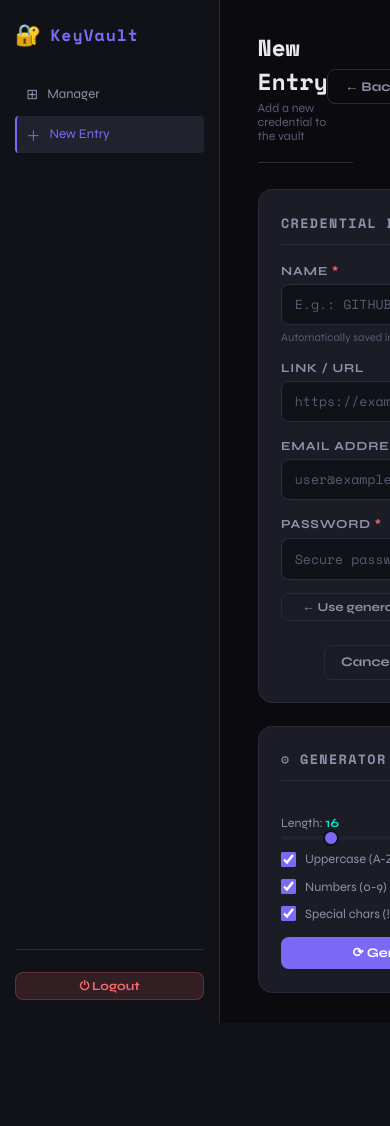
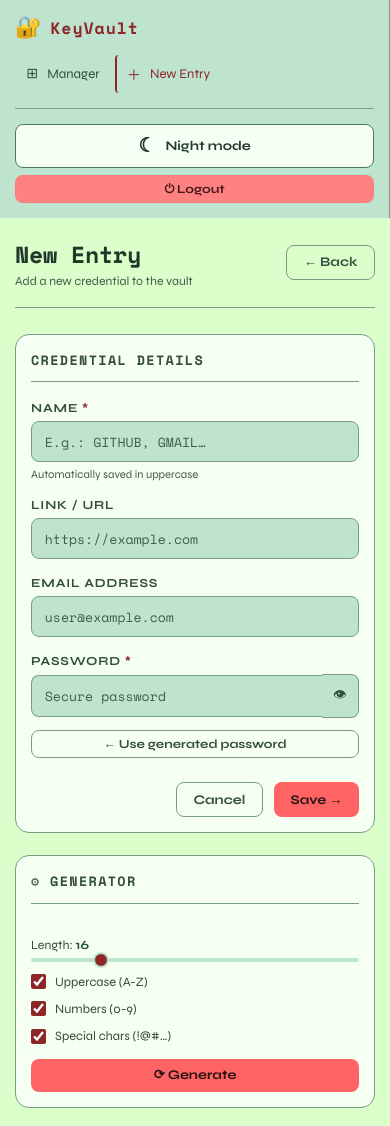
Before and after one commit to ElectronicAG/Password_Manager, a Flask app: page /add in a window 390 px wide. Before the commit the page ends 1023 px from the top, so only its background shows below. Run offline with Flask 3, Linux system fonts and the light colour scheme; the visitor is signed in with stand-in values (Sample User, id 1).

Commit message:
Version 2 pass

```diff
--- a/password_manager/src/password_manager/static/style.css
+++ b/password_manager/src/password_manager/static/style.css
@@ -1,26 +1,41 @@
 /* ═══════════════════════════════════════════════════════════
    KeyVault — style.css
-   Aesthetic: dark terminal · monospace precision · neon accents
+   Day and night themes · coral and mint / charcoal and citrus
    ═══════════════════════════════════════════════════════════ */
 
 /* ── Variables ─────────────────────────────────────────────── */
-:root {
-  --bg:         #0a0a0f;
-  --bg2:        #111118;
-  --bg3:        #18181f;
-  --surface:    #1c1c26;
-  --surface2:   #22222e;
-  --border:     #2a2a3a;
-  --border2:    #3a3a50;
-
-  --accent:     #7c6af7;        /* violet */
-  --accent2:    #00e5c8;        /* cyan  */
-  --accent3:    #f76a6a;        /* red   */
-  --accent4:    #f7c46a;        /* amber */
-
-  --text:       #e8e8f0;
-  --text2:      #9090a8;
-  --text3:      #5a5a72;
+:root,
+:root[data-theme="day"] {
+  color-scheme: light;
+  /* Requested day palette, with darker text tones for readability. */
+  --palette-1: #FF8282;
+  --palette-2: #FF6363;
+  --palette-3: #BEE4D0;
+  --palette-4: #DBFFCB;
+  --bg: #DBFFCB;
+  --bg2: #BEE4D0;
+  --bg3: #e8f8e7;
+  --surface: #f6fff3;
+  --surface2: #BEE4D0;
+  --border: #789d84;
+  --border2: #52765e;
+  --accent: #8d2727;
+  --accent2: #24563b;
+  --accent3: #8d2727;
+  --accent4: #69400c;
+  --text: #20372a;
+  --text2: #334e3c;
+  --text3: #405e48;
+  --primary-bg: #FF6363;
+  --primary-text: #281313;
+  --primary-hover: #FF8282;
+  --accent-rgb: 255, 99, 99;
+  --success-rgb: 36, 86, 59;
+  --danger-rgb: 255, 99, 99;
+  --warning-rgb: 105, 64, 12;
+  --danger-bg: #FF8282;
+  --danger-text: #461919;
+  --shadow: 0 24px 80px rgba(32, 55, 42, 0.16);
 
   --font-mono:  'Space Mono', monospace;
   --font-ui:    'Syne', sans-serif;
@@ -361,13 +409,14 @@ a { color: inherit; text-decoration: none; }
 .btn:active { opacity: 1; transform: scale(0.98); }
 
 .btn-primary {
-  background: var(--accent);
-  color: #fff;
+  background: var(--primary-bg);
+  color: var(--primary-text);
 }
 
 .btn-primary:hover {
+  background: var(--primary-hover);
   opacity: 1;
-  box-shadow: 0 0 16px rgba(124,106,247,0.45);
+  box-shadow: 0 0 16px rgba(var(--accent-rgb),0.45);
 }
 
 .btn-ghost {
@@ -388,12 +437,12 @@ a { color: inherit; text-decoration: none; }
 .btn-outline:hover { border-color: var(--accent2); color: var(--accent2); }
 
 .btn-danger {
-  background: rgba(247,106,106,0.15);
+  background: rgba(var(--danger-rgb),0.15);
   color: var(--accent3);
-  border: 1px solid rgba(247,106,106,0.25);
+  border: 1px solid rgba(var(--danger-rgb),0.25);
 }
 
-.btn-danger:hover { background: rgba(247,106,106,0.25); opacity: 1; }
+.btn-danger:hover { background: rgba(var(--danger-rgb),0.25); opacity: 1; }
 
 .btn-sm  { padding: 0.4rem 0.8rem; font-size: 0.82rem; }
 .btn-xs  { padding: 0.28rem 0.6rem; font-size: 0.78rem; }
@@ -892,3 +941,48 @@ body.login-body {
 ::-webkit-scrollbar-track { background: var(--bg2); }
 ::-webkit-scrollbar-thumb { background: var(--border2); border-radius: 3px; }
 ::-webkit-scrollbar-thumb:hover { background: var(--text3); }
+
+/* Theme selector and shared accessibility refinements. */
+.theme-toggle {
+  min-height: 44px;
+  gap: 0.65rem;
+  color: var(--text);
+  background: var(--surface);
+  border: 1px solid var(--border2);
+}
+.theme-toggle [data-theme-icon] { font-size: 1.3rem; line-height: 1; }
+.sidebar-actions .theme-toggle { width: 100%; }
+.login-container > .theme-toggle { display: flex; margin: 0 0 1.25rem auto; }
+.btn-danger { background: var(--danger-bg); color: var(--danger-text); }
+.btn-danger:hover { background: var(--danger-bg); filter: brightness(1.08); }
+:where(a, button, input, select, label):focus-visible {
+  outline: 3px solid var(--accent);
+  outline-offset: 3px;
+}
+.slider-row input[type=range]::-moz-range-thumb {
+  width: 14px;
+  height: 14px;
+  background: var(--accent);
+  border: 2px solid var(--bg2);
+  border-radius: 50%;
+}
+body.login-body { overflow: auto; padding: 1rem; }
+.login-container { width: min(100%, 380px); }
+.input-reveal input { min-width: 0; }
+@media (max-width: 700px) {
+  body:not(.login-body) { flex-direction: column; }
+  .sidebar { position: static; width: 100%; min-height: auto; padding: 1rem; }
+  .sidebar-brand { margin-bottom: 1rem; }
+  .sidebar-nav { flex-direction: row; flex-wrap: wrap; }
+  .sidebar-actions { margin-top: 1rem; padding-top: 1rem; }
+  .main { max-width: 100%; width: 100%; padding: 1.25rem 1rem; }
+  .page-header { gap: 1rem; flex-wrap: wrap; }
+  .search-bar { flex-wrap: wrap; }
+  .search-input-wrap { flex-basis: 100%; }
+  .form-layout { min-width: 0; }
+  .card { min-width: 0; padding: 1rem; }
+  .hist-entry, .pw-history-header { flex-wrap: wrap; }
+}
+@media (prefers-reduced-motion: reduce) {
+  *, *::before, *::after { animation: none !important; transition: none !important; }
+}
--- /dev/null
+++ b/password_manager/src/password_manager/static/theme.js
@@ -0,0 +1,46 @@
+/* Apply the theme before the stylesheet loads to prevent a color flash. */
+(() => {
+  'use strict';
+  const key = 'keyvault-theme';
+  const root = document.documentElement;
+  const system = window.matchMedia('(prefers-color-scheme: dark)');
+  const isTheme = value => value === 'day' || value === 'night';
+  let preference = null;
+  try {
+    const saved = localStorage.getItem(key);
+    if (isTheme(saved)) preference = saved;
+  } catch (_) { /* The selector also works when storage is unavailable. */ }
+
+  function apply(theme) {
+    root.dataset.theme = theme;
+    root.style.colorScheme = theme === 'night' ? 'dark' : 'light';
+    const night = theme === 'night';
+    document.querySelectorAll('[data-theme-toggle]').forEach(button => {
+      button.querySelector('[data-theme-icon]').textContent = night ? '☀' : '☾';
+      button.querySelector('[data-theme-label]').textContent = night ? 'Day mode' : 'Night mode';
+      button.setAttribute('aria-label', night ? 'Switch to day mode' : 'Switch to night mode');
+      button.title = night ? 'Switch to day mode' : 'Switch to night mode';
+    });
+  }
+
+  const preferred = () => preference || (system.matches ? 'night' : 'day');
+  apply(preferred());
+  document.addEventListener('DOMContentLoaded', () => {
+    apply(preferred());
+    document.querySelectorAll('[data-theme-toggle]').forEach(button => {
+      button.addEventListener('click', () => {
+        preference = root.dataset.theme === 'night' ? 'day' : 'night';
+        try { localStorage.setItem(key, preference); } catch (_) { /* In-memory fallback. */ }
+        apply(preference);
+      });
+    });
+  });
+  system.addEventListener('change', () => {
+    if (!preference) apply(preferred());
+  });
+  window.addEventListener('storage', event => {
+    if (event.key !== key && event.key !== null) return;
+    preference = isTheme(event.newValue) ? event.newValue : null;
+    apply(preferred());
+  });
+})();
--- a/password_manager/src/password_manager/templates/add.html
+++ b/password_manager/src/password_manager/templates/add.html
@@ -6,6 +6,7 @@
   <title>KeyVault — New Entry</title>
   <link rel="preconnect" href="https://fonts.googleapis.com"/>
   <link href="https://fonts.googleapis.com/css2?family=Space+Mono:wght@400;700&family=Syne:wght@400;700;800&display=swap" rel="stylesheet"/>
+  <script src="{{ url_for('static', filename='theme.js') }}"></script>
   <link rel="stylesheet" href="{{ url_for('static', filename='style.css') }}"/>
 </head>
 <body>
@@ -23,6 +24,10 @@
       </a>
     </nav>
     <div class="sidebar-actions">
+      <button type="button" class="btn theme-toggle" data-theme-toggle aria-label="Switch to night mode">
+        <span data-theme-icon aria-hidden="true">☾</span>
+        <span data-theme-label>Night mode</span>
+      </button>
       <a href="{{ url_for('logout') }}" class="btn btn-danger btn-sm">⏻ Logout</a>
     </div>
   </aside>
--- a/password_manager/src/password_manager/templates/edit.html
+++ b/password_manager/src/password_manager/templates/edit.html
@@ -6,6 +6,7 @@
   <title>KeyVault — Edit Entry</title>
   <link rel="preconnect" href="https://fonts.googleapis.com"/>
   <link href="https://fonts.googleapis.com/css2?family=Space+Mono:wght@400;700&family=Syne:wght@400;700;800&display=swap" rel="stylesheet"/>
+  <script src="{{ url_for('static', filename='theme.js') }}"></script>
   <link rel="stylesheet" href="{{ url_for('static', filename='style.css') }}"/>
 </head>
 <body>
@@ -23,6 +24,10 @@
       </a>
     </nav>
     <div class="sidebar-actions">
+      <button type="button" class="btn theme-toggle" data-theme-toggle aria-label="Switch to night mode">
+        <span data-theme-icon aria-hidden="true">☾</span>
+        <span data-theme-label>Night mode</span>
+      </button>
       <a href="{{ url_for('logout') }}" class="btn btn-danger btn-sm">⏻ Logout</a>
     </div>
   </aside>
--- a/password_manager/src/password_manager/templates/login.html
+++ b/password_manager/src/password_manager/templates/login.html
@@ -6,10 +6,15 @@
   <title>KeyVault — Login</title>
   <link rel="preconnect" href="https://fonts.googleapis.com"/>
   <link href="https://fonts.googleapis.com/css2?family=Space+Mono:wght@400;700&family=Syne:wght@400;700;800&display=swap" rel="stylesheet"/>
+  <script src="{{ url_for('static', filename='theme.js') }}"></script>
   <link rel="stylesheet" href="{{ url_for('static', filename='style.css') }}"/>
 </head>
 <body class="login-body">
   <div class="login-container">
+    <button type="button" class="btn theme-toggle" data-theme-toggle aria-label="Switch to night mode">
+        <span data-theme-icon aria-hidden="true">☾</span>
+        <span data-theme-label>Night mode</span>
+      </button>
     <div class="login-brand">
       <div class="brand-icon">🔐</div>
       <h1 class="brand-name">KeyVault</h1>
--- a/password_manager/src/password_manager/templates/manager.html
+++ b/password_manager/src/password_manager/templates/manager.html
@@ -6,6 +6,7 @@
   <title>KeyVault — Manager</title>
   <link rel="preconnect" href="https://fonts.googleapis.com"/>
   <link href="https://fonts.googleapis.com/css2?family=Space+Mono:wght@400;700&family=Syne:wght@400;700;800&display=swap" rel="stylesheet"/>
+  <script src="{{ url_for('static', filename='theme.js') }}"></script>
   <link rel="stylesheet" href="{{ url_for('static', filename='style.css') }}"/>
 </head>
 <body>
@@ -24,6 +25,10 @@
       </a>
     </nav>
     <div class="sidebar-actions">
+      <button type="button" class="btn theme-toggle" data-theme-toggle aria-label="Switch to night mode">
+        <span data-theme-icon aria-hidden="true">☾</span>
+        <span data-theme-label>Night mode</span>
+      </button>
       <a href="{{ url_for('export_csv') }}" class="btn btn-outline btn-sm">↓ Export CSV</a>
       <label class="btn btn-outline btn-sm import-label">
         ↑ Import CSV
```
Also changed, not shown: other parts of password_manager/src/password_manager/static/style.css (+56 -23 lines).
